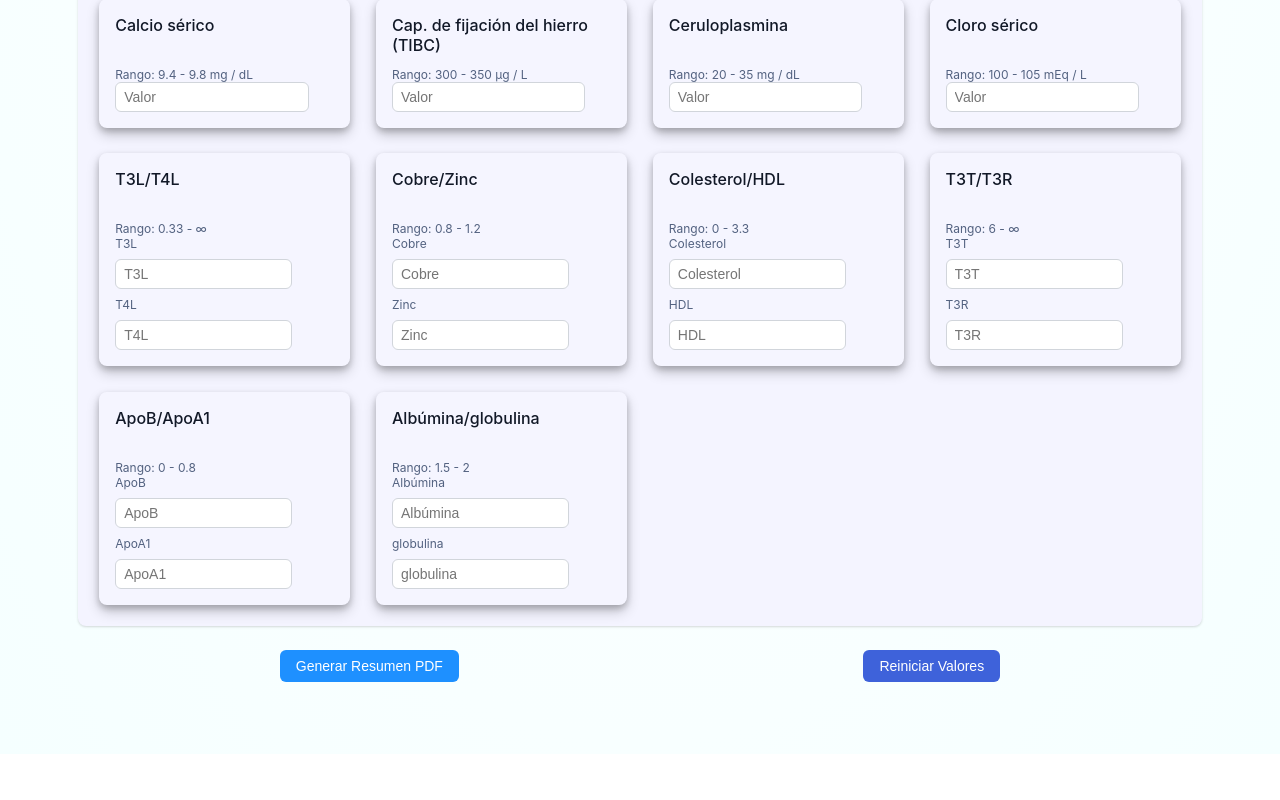
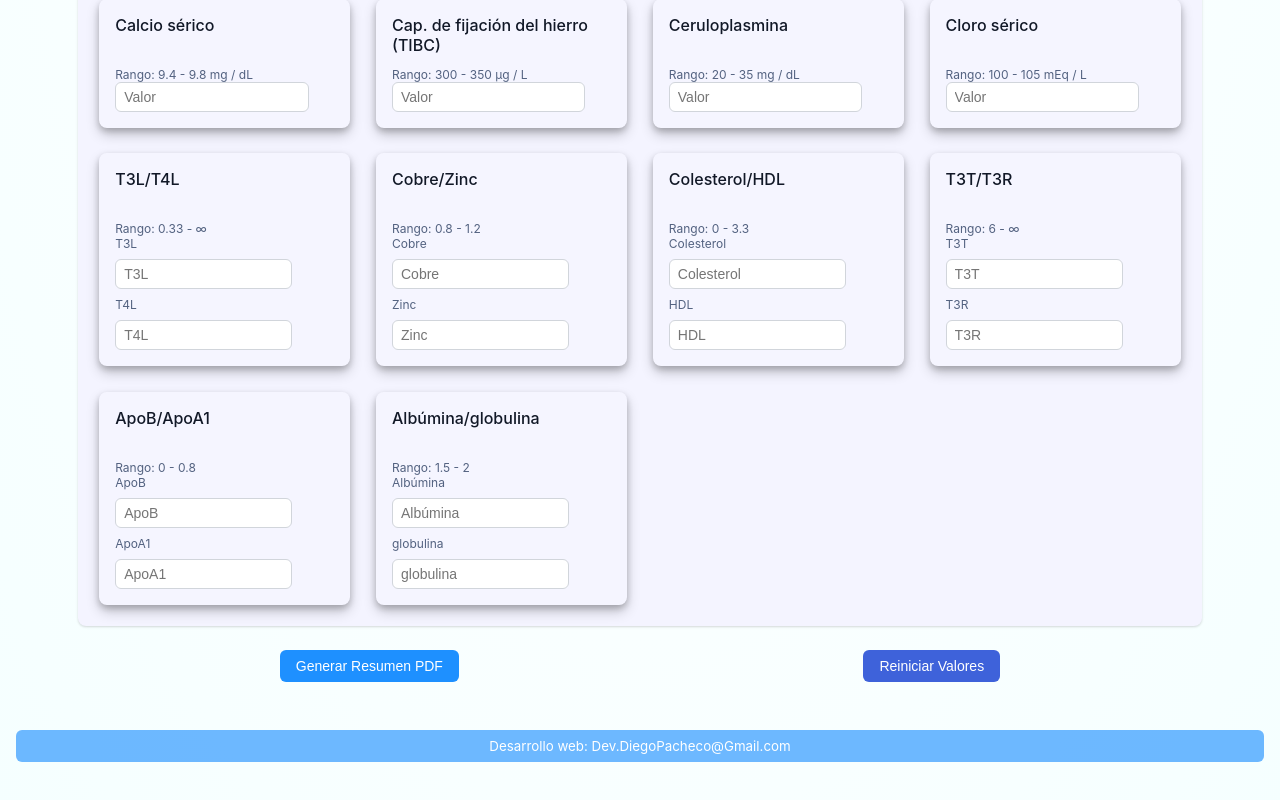
Before and after one commit to Diegoaph/check-labs, a React (Vite) app: page / in a window 1280 px wide. Shown: the part 1826-2626 px from the top of the page. Before the commit the page ends 2580 px from the top, so only its background shows below. Built offline with nearby package versions, Linux system fonts and the light colour scheme.

Commit message:
firma developer con cta

```diff
--- a/src/components/LabResultsChecker.tsx
+++ b/src/components/LabResultsChecker.tsx
@@ -5,7 +5,7 @@ import type { Test } from '../types';
 import { labTests } from '../utils/data';
 import icon from '../../public/blood_icon.png';
 type TestResult = number | { [key: string]: number };
-
+const sign: string = 'Desarrollo web: Dev.DiegoPacheco@Gmail.com'
 export default function LabResultsChecker() {
   const [results, setResults] = useState<{ [key: string]: TestResult }>({});
   const [patientName, setPatientName] = useState('');
@@ -97,11 +97,11 @@ export default function LabResultsChecker() {
     doc.text(
       `${patientName} - ${currentDate}`,
       doc.internal.pageSize.getWidth() / 2,
-      doc.internal.pageSize.getHeight() - 10,
+      doc.internal.pageSize.getHeight() - 15,
       { align: 'center' }
     );
     doc.text(
-      `Desarrollo web: Dev.DiegoPacheco@Gmail.com`,
+      `${sign}`,
       doc.internal.pageSize.getWidth() / 2,
       doc.internal.pageSize.getHeight() - 10
     );
@@ -202,6 +202,19 @@ export default function LabResultsChecker() {
           </button>
         </div>
       </div>
+      <footer className={styles.footer}>
+        <small
+          className={styles.sign}
+          title='Haz clic para contratar servicios de desarrollo web'
+          onClick={() => {
+            window.alert(
+              '¿Necesitas un sitio web profesional? ¡Contrata nuestros servicios de desarrollo web!, para mas informacion escribenos a Dev.DiegoPacheco@Gmail.com'
+            );
+            // window.location.href = 'mailto:dev.diegopachecp@gmail.com';
+          }}>
+          {sign}
+        </small>
+      </footer>
     </div>
   );
 }
--- a/src/styles/LabResultsChecker.module.css
+++ b/src/styles/LabResultsChecker.module.css
@@ -61,7 +61,8 @@
   align-items: center;
   justify-content: space-evenly;
   gap: 1rem;
-}.headerWrapper {
+}
+.headerWrapper {
   display: flex;
   flex-direction: row;
   align-items: baseline;
@@ -84,9 +85,28 @@
   font-size: 0.875rem;
 }
 .nameInput {
-  margin:0 auto;
+  margin: 0 auto;
   width: 80%;
   font-size: 01.5rem;
+}
+.footer
+  {
+  display: block;
+  margin: 1.5rem auto;
+  padding: 0.5rem;
+  background-color: rgba(30, 143, 255, 0.637);
+  color: white;
+  border: none;
+  border-radius: 0.375rem;
+  cursor: pointer;
+  transition: background-color 0.2s;
+  justify-content: center;
+  align-items: center;
+}
+.sign{
+  display: flex;
+  margin: 0 auto;
+width: max-content;
 }
 
 .input:focus {
```
